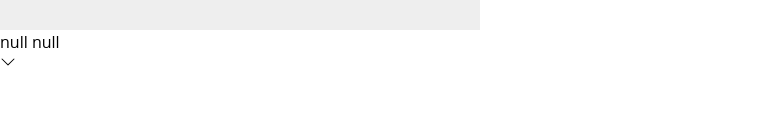
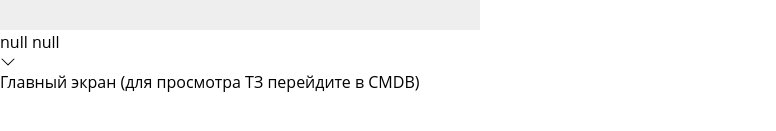
Before and after one commit to Lenoricus/u-system_test_task, a React (Vite) app: page / in a window 1280 px wide. Shown: the part 621-752 px from the top of the page, without its empty margins (0-776 px from the left). Built offline with nearby package versions, Linux system fonts and the light colour scheme.

Commit message:
added homepage for more info

```diff
--- /dev/null
+++ b/src/pages/Homepage.jsx
@@ -0,0 +1,11 @@
+import React from 'react';
+
+const Homepage = () => {
+    return (
+        <div>
+            Главный экран (для просмотра ТЗ перейдите в CMDB)
+        </div>
+    );
+};
+
+export default Homepage;
--- a/src/routes.jsx
+++ b/src/routes.jsx
@@ -16,6 +16,7 @@
 import Printers from './pages/Printers';
 import Hypervisors from './pages/Hypervisors';
 import NetworkDevices from './pages/NetworkDevices';
+import Homepage from "./pages/Homepage";
 import App from "./App";
 
 export const routes = createHashRouter([
@@ -23,6 +24,10 @@
         path: "/",
         element: <App/>,
         children: [
+            {
+                path: '',
+                element: <Homepage/>
+            },
             {
                 path: CMDB_ROUTE,
                 element: <CMDB/>
```
Also changed, not shown: 1 other file (tests, documents, lock files or other folders).
